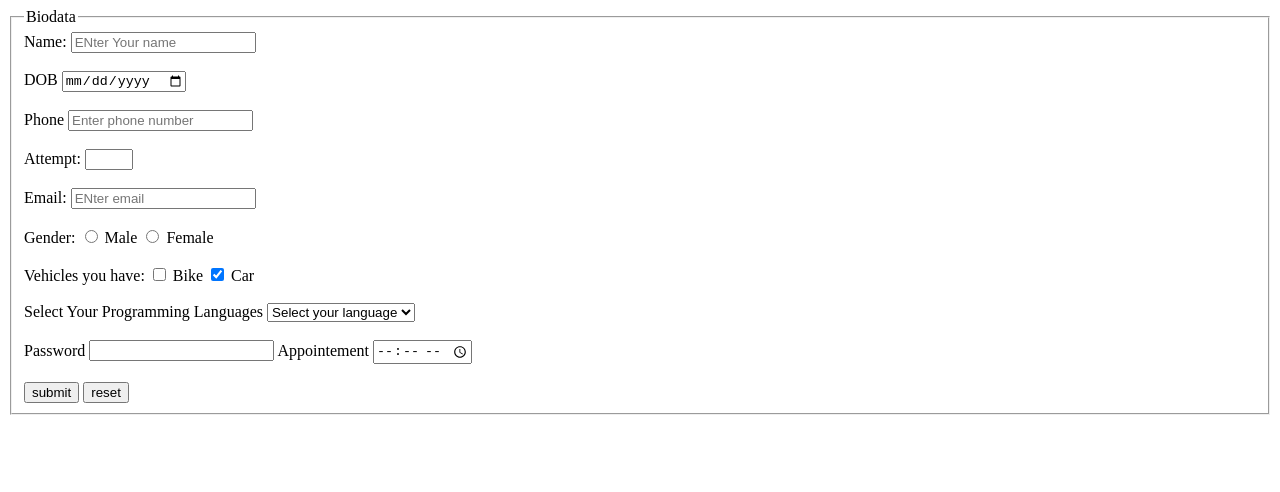
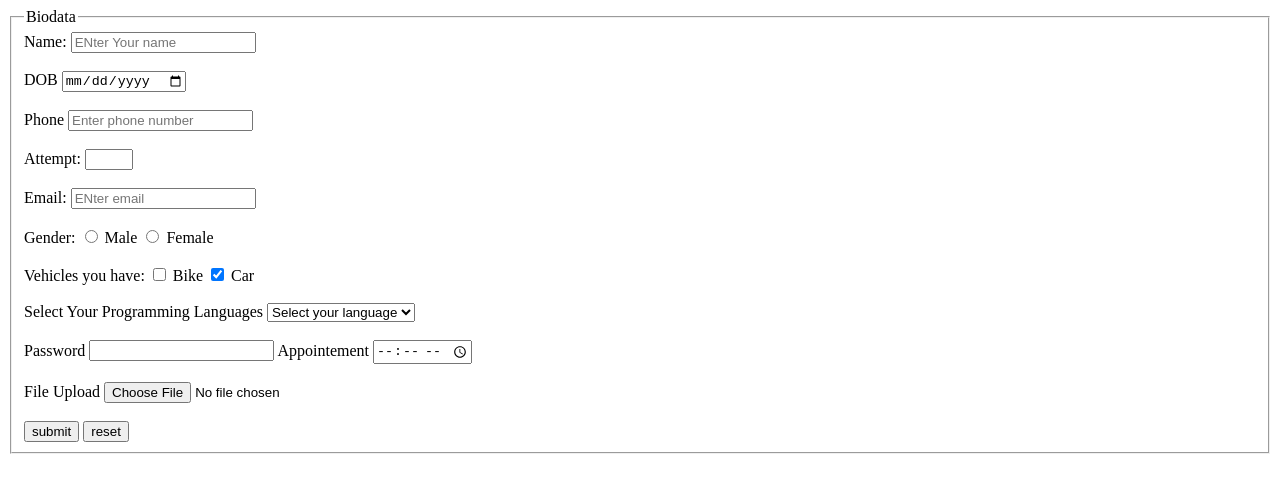
Before and after one commit to vaibhavarora1205/html-CSE-29, a plain HTML site: page Forms.html in a window 1280 px wide. Drawn offline with Linux system fonts and the light colour scheme.

Commit message:
Files in forms

```diff
--- a/Forms.html
+++ b/Forms.html
@@ -56,6 +56,10 @@
             <label for="appoint">Appointement</label>
             <input type="time" id="appoint" name="appoint" required>
             <br><br>
+            <label for="File">File Upload</label>
+            <input type="file">
+            <br>
+            <br>
             <input type="submit" value="submit">
             <input type="reset" value="reset">
         </fieldset>
@@ -70,4 +74,7 @@ action give response page after submitting
 
 fieldset differentiate different fiels of form
 legend create caption
+
+maxlength maximum of character accepted
+minlength
 -->
```
